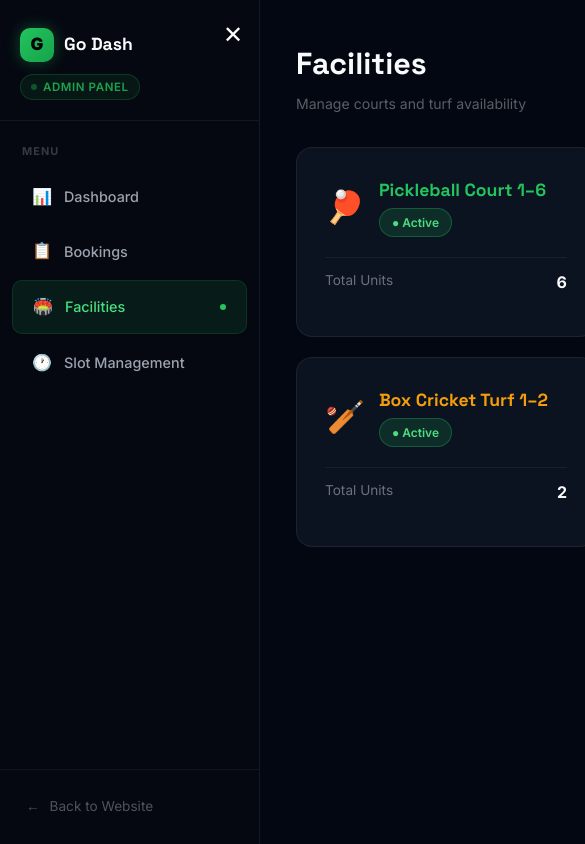
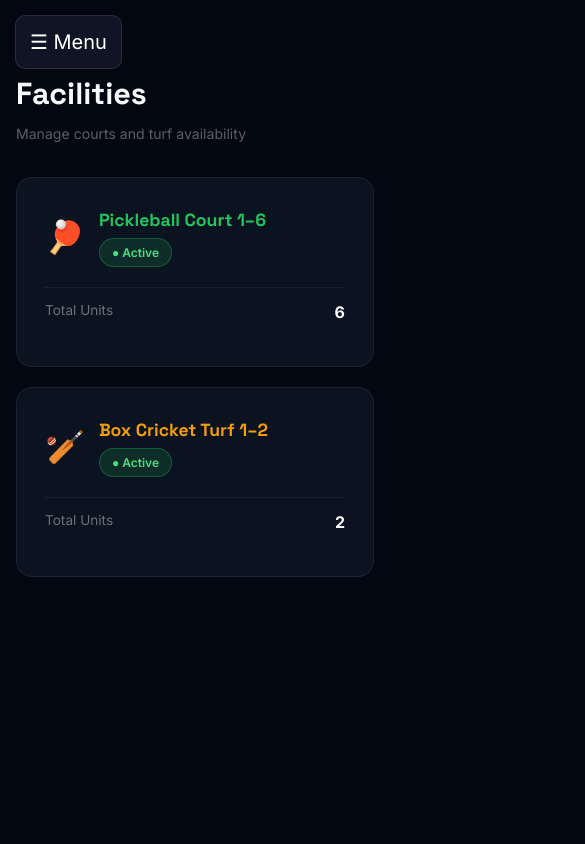
Before and after one commit to gregherghreghherwrf/go-dash-booking-system, a Next.js app: page /admin/facilities in a window 390 px wide. Shown: the top 844 px of the page, 585 px wide, since content can reach past the window. Built offline with nearby package versions, Linux system fonts and the light colour scheme.

Commit message:
Fix mobile sidebar menu visibility and responsive admin layout

```diff
--- a/src/app/admin/facilities/page.tsx
+++ b/src/app/admin/facilities/page.tsx
@@ -1,6 +1,7 @@
 "use client";
 
 import Sidebar from "../../../components/admin/Sidebar";
+import { useState } from "react";
 
 const facilities = [
   {
@@ -22,10 +23,38 @@ const facilities = [
 ];
 
 export default function FacilitiesPage() {
+  const [sidebarOpen, setSidebarOpen] =
+    useState(false);
   return (
     <div style={{ display: "flex", minHeight: "100vh", background: "var(--bg-base)" }}>
-      <Sidebar />
-      <main style={{ marginLeft: 260, padding: "40px 36px", width: "100%" }}>
+      <Sidebar
+                    isOpen={sidebarOpen}
+                    onClose={() => setSidebarOpen(false)}
+                  />
+      <main
+  className="admin-main"
+  style={{
+    padding: "40px 36px",
+    width: "100%",
+    minHeight: "100vh",
+  }}
+>
+  <button
+  className="mobile-menu-btn"
+  onClick={() => setSidebarOpen(true)}
+  style={{
+    background: "rgba(17,24,39,0.9)",
+    border: "1px solid rgba(255,255,255,0.1)",
+    color: "#fff",
+    padding: "10px 14px",
+    borderRadius: 10,
+    marginBottom: 12,
+    cursor: "pointer",
+    fontSize: "20px",
+  }}
+>
+  ☰ Menu
+</button>
         <div style={{ marginBottom: 32 }}>
           <h1
             style={{
--- a/src/app/admin/slots/page.tsx
+++ b/src/app/admin/slots/page.tsx
@@ -31,6 +31,8 @@ const ALL_SLOTS = [
 
 export default function SlotsPage() {
   const [slots, setSlots] = useState([]);
+  const [sidebarOpen, setSidebarOpen] =
+    useState(false);
 
   const [selectedDate, setSelectedDate] = useState(
   new Date().toISOString().split("T")[0]
@@ -51,8 +53,34 @@ export default function SlotsPage() {
   }, [selectedDate]);
   return (
     <div style={{ display: "flex", minHeight: "100vh", background: "var(--bg-base)" }}>
-      <Sidebar />
-      <main style={{ marginLeft: 260, padding: "40px 36px", width: "100%" }}>
+      <Sidebar
+                          isOpen={sidebarOpen}
+                          onClose={() => setSidebarOpen(false)}
+                        />
+      <main
+  className="admin-main"
+  style={{
+    padding: "40px 36px",
+    width: "100%",
+    minHeight: "100vh",
+  }}
+>
+  <button
+  className="mobile-menu-btn"
+  onClick={() => setSidebarOpen(true)}
+  style={{
+    background: "rgba(17,24,39,0.9)",
+    border: "1px solid rgba(255,255,255,0.1)",
+    color: "#fff",
+    padding: "10px 14px",
+    borderRadius: 10,
+    marginBottom: 12,
+    cursor: "pointer",
+    fontSize: "20px",
+  }}
+>
+  ☰ Menu
+</button>
         <div style={{ marginBottom: 32 }}>
           <h1
             style={{
```
